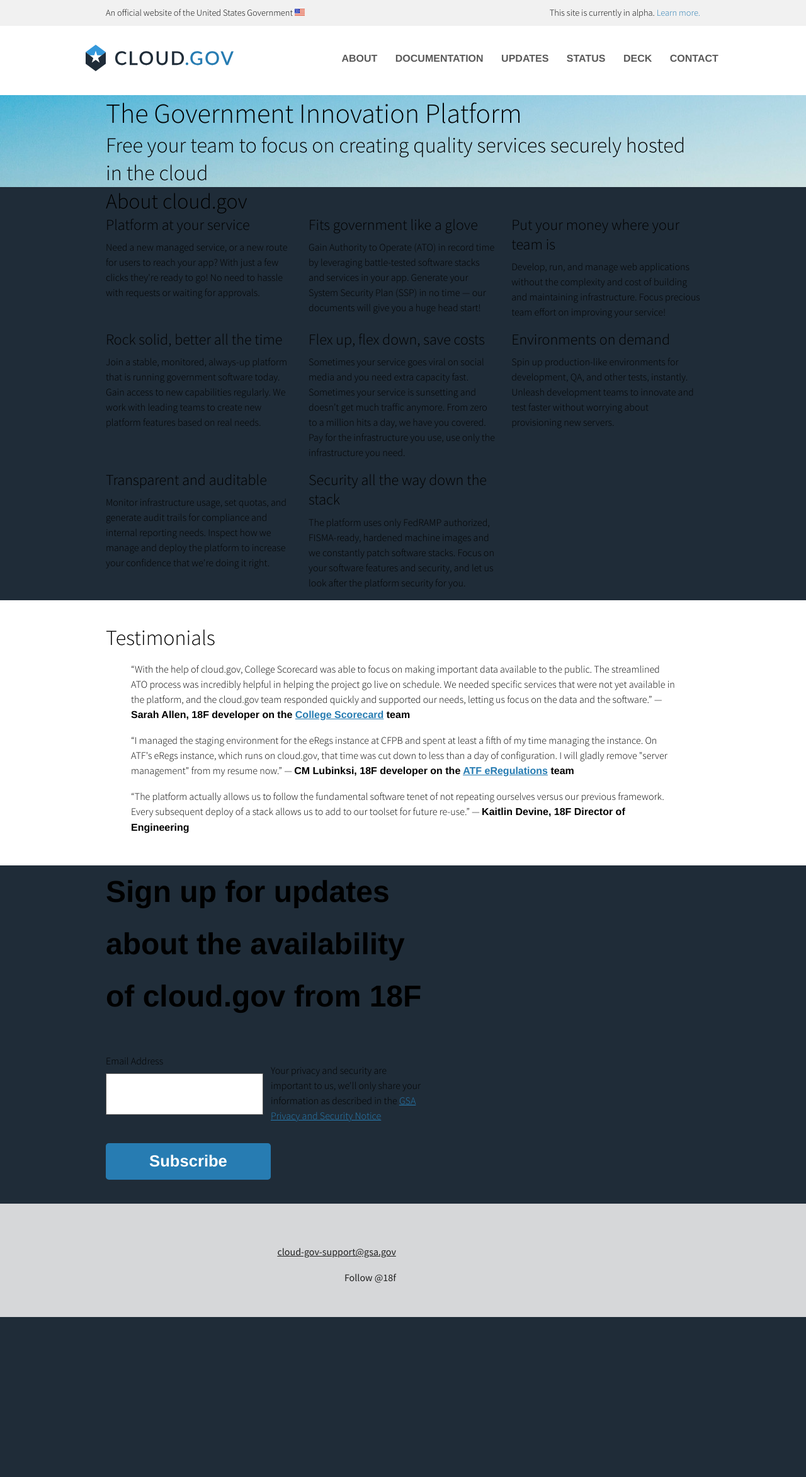
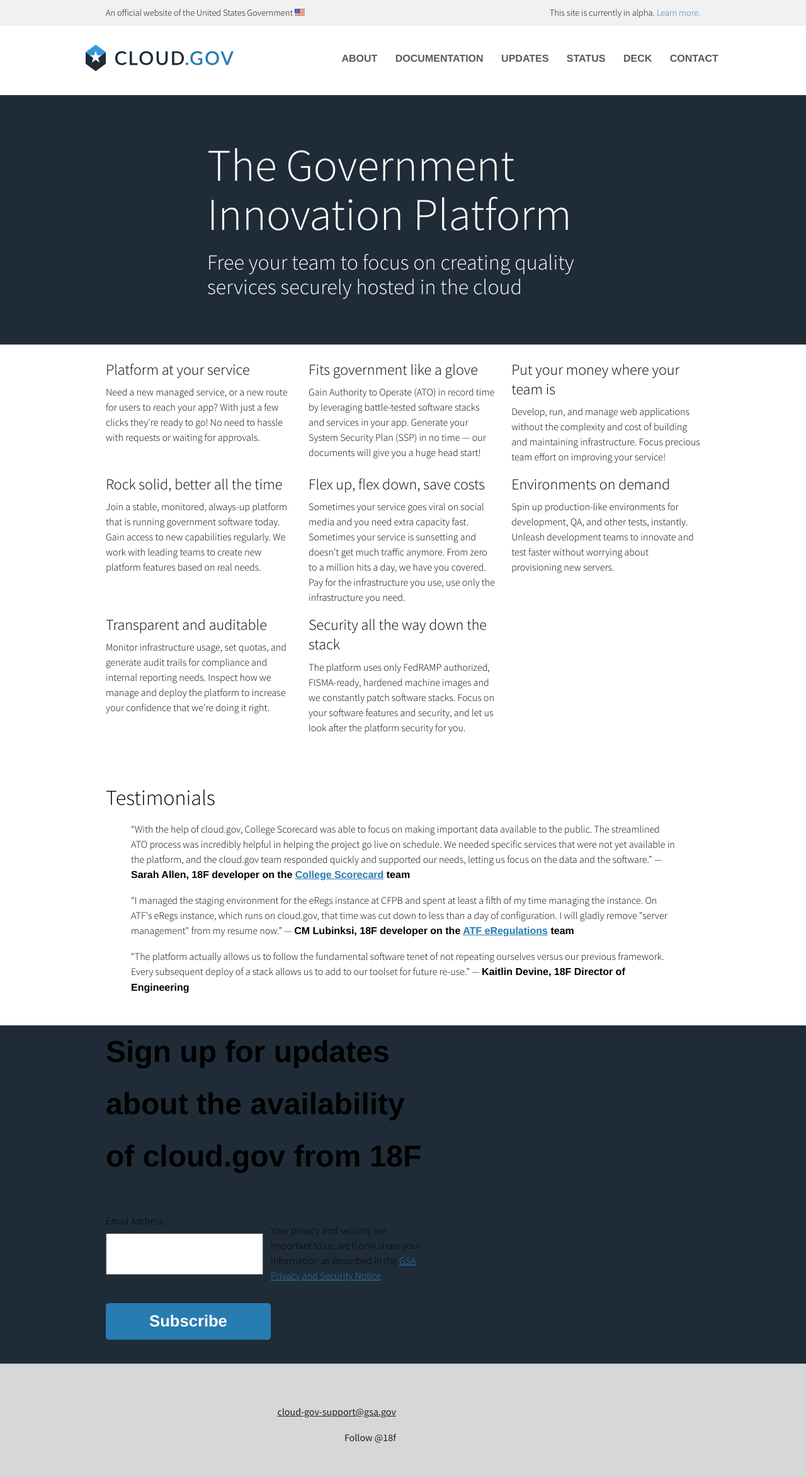
Before and after one commit to cloud-gov/cg-landing, a Jekyll site: the page built from pages/home.md, in a window 1280 px wide. Shown: the whole page at 63% size. Built offline with Jekyll 4.4.1, drawn with Linux system fonts in a browser that asks for light colours; nearby versions of some CDN libraries; some web fonts are replaced; library files that are not in the unit come from our copies; comment, search, counter and statistics services are not loaded; before the commit the page ends 2091 px from its top, so only the background shows below that.

Commit message:
Billboard and sections
Tracking cg-style#bilboard.

```diff
--- a/_layouts/home.html
+++ b/_layouts/home.html
@@ -3,20 +3,19 @@ layout: base
 ---
 
 <section>
-  <div id="main" tabindex="-1" class="hero-unit" style="background-image: url('{{ page.hero-image | prepend: site.baseurl }}')">
-    <div class="usa-grid">
-      <div class="usa-width-whole hero-content">
-        <h1>{{ page.hero-text }}</h1>
-        <h2>{{ page.hero-subtext }}</h2>
+  <div id="main" tabindex="-1">
+    <div class="usa-grid section section-dark">
+      <div class="usa-width-whole billboard">
+        <h1 class="billboard-display_text">{{ page.hero-text }}</h1>
+        <h2 class="billboard-second_text">{{ page.hero-subtext }}</h1>
       </div>
     </div>
   </div>
 </section>
 
-<section>
+<section class="usa-content section-middle section-light">
   <a name="about"></a>
   <div class="usa-grid">
-    <h2>About cloud.gov</h2>
     {% include about.html %}
   </div>
 </section>
--- a/assets/css/cg_style.css
+++ b/assets/css/cg_style.css
@@ -2308,6 +2308,30 @@ p + h4,
 p + h5 {
   margin-top: 2rem; }
 
+.billboard {
+  float: left;
+  display: block;
+  margin-right: 2.35765%;
+  width: 65.88078%;
+  float: none;
+  margin-top: 0;
+  margin-left: auto;
+  margin-right: auto; }
+  .billboard:last-child {
+    margin-right: 0; }
+  .billboard:last-child {
+    margin-right: auto; }
+
+.billboard-display_text {
+  font-size: 4.5rem;
+  line-height: 4.875rem; }
+  .billboard-display_text + .billboard-second_text {
+    margin-top: 1.1rem; }
+
+.billboard-second_text {
+  font-size: 2.125rem;
+  line-height: 2.4375rem; }
+
 .header {
   background: #ffffff;
   min-height: 6.875rem; }
@@ -2444,6 +2468,20 @@ p + h5 {
 .sidenav-sub_list {
   display: none; }
 
+.section {
+  padding-bottom: 4.5rem;
+  padding-top: 4.5rem; }
+
+.section-middle {
+  padding-bottom: 1.5rem;
+  padding-top: 1.5rem; }
+
+.section-dark {
+  color: #ffffff; }
+
+.section-light {
+  background: #ffffff; }
+
 .title_bar {
   margin: 0 auto;
   padding: .40rem .5rem .40rem 0;
```
